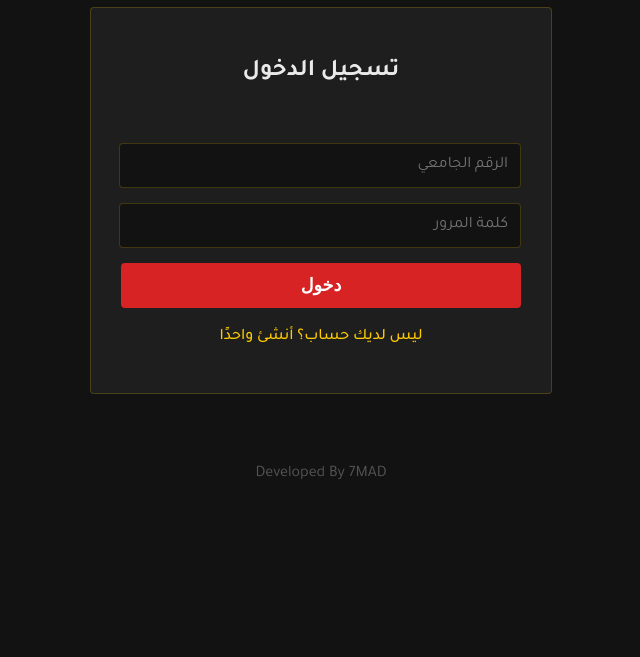
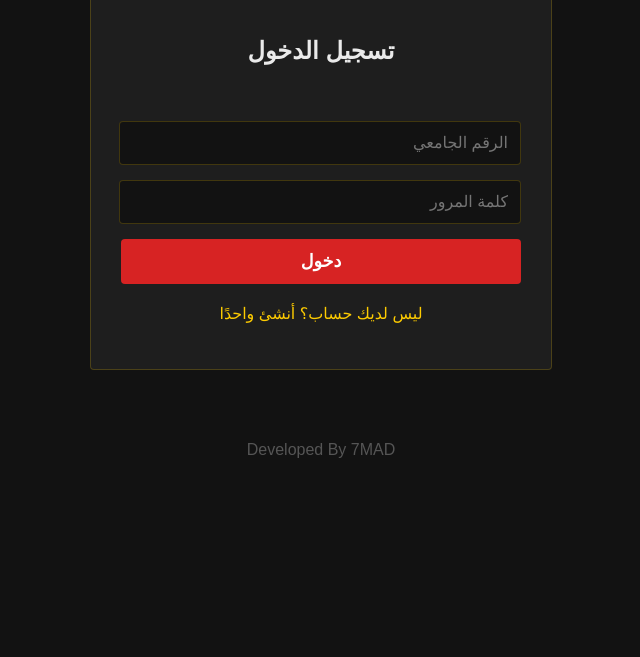
Before and after one commit to M07maaad/cafe-app-vercel, a website: page public/index.html in a window 1280 px wide. Shown: the part 143-800 px from the top of the page, without its empty margins (319-959 px from the left). Drawn offline with Linux system fonts and the light colour scheme.

Commit message:
Update index.html

```diff
--- a/public/index.html
+++ b/public/index.html
@@ -3,7 +3,7 @@
 <head>
   <base target="_top">
   <meta name="viewport" content="width=device-width, initial-scale=1.0">
-  <link href="https://fonts.googleapis.com/css2?family=Poppins:wght@400;700;900&family=Tajawal:wght@400;500;700;800&display=swap" rel="stylesheet">
+  <link rel="icon" href="/icon-192.png" type="image/png">
 
   <!-- PWA: Link to Manifest -->
   <link rel="manifest" href="/manifest.json">
```
